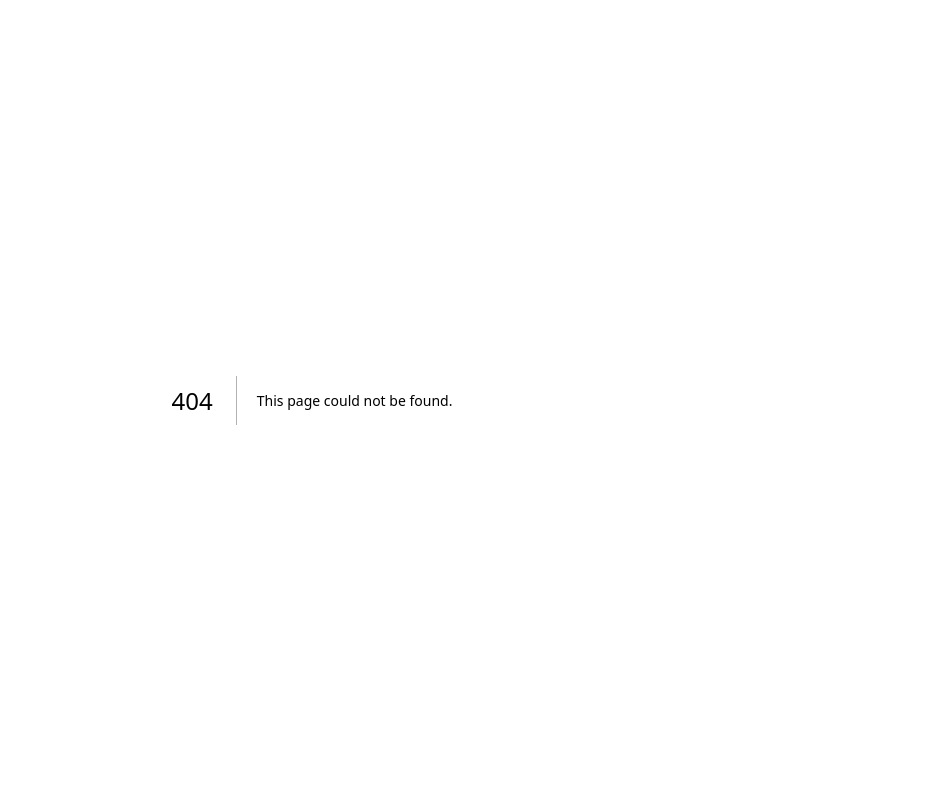
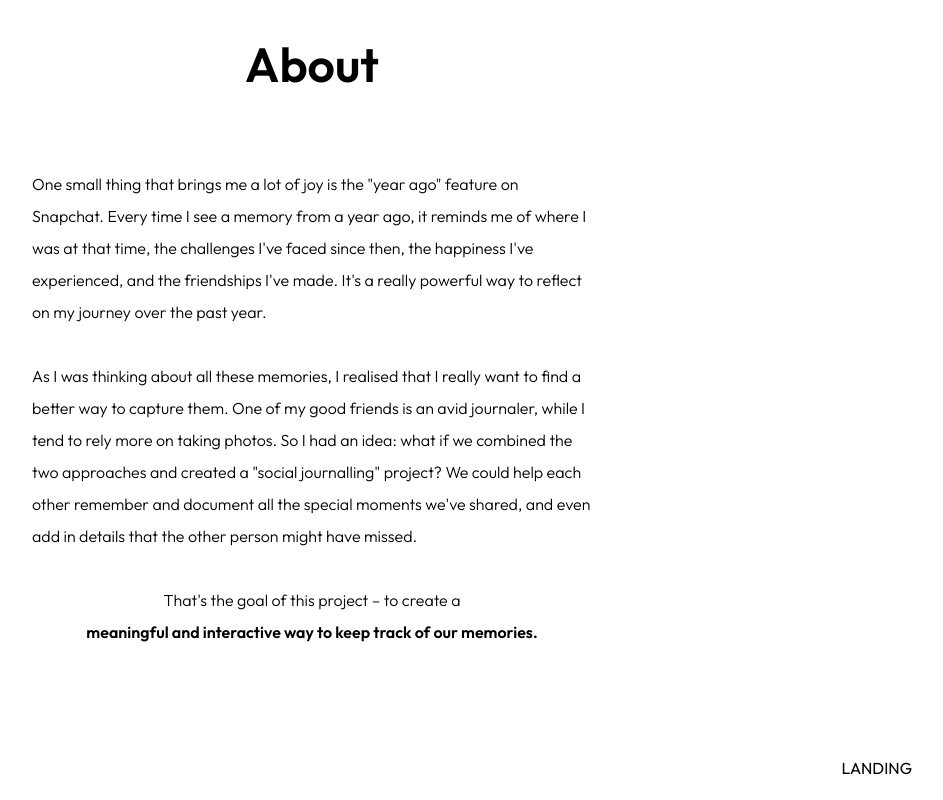
Before and after one commit to Ch3ngL0rd/memories, a Next.js app: page /about in a window 1280 px wide. Before the commit this address had no page. Shown: the whole page, without its empty margins (328-1271 px from the left). Built offline with nearby package versions, Linux system fonts and the light colour scheme.

Commit message:
Added about page and updated font

```diff
--- a/pages/_app.tsx
+++ b/pages/_app.tsx
@@ -14,7 +14,7 @@ export default function App({ Component, pageProps }: AppProps) {
       <style jsx global>
         {`
       :root {
-        --lora-font: ${outfit.style.fontFamily};
+        --outfit-font: ${outfit.style.fontFamily};
       }
     `}
       </style>
--- /dev/null
+++ b/pages/about.tsx
@@ -0,0 +1,34 @@
+import Link from "next/link";
+import React from "react";
+export default function About() {
+    return (
+        <div className="grid grid-cols-8 h-screen w-full font-primary">
+            <div className="md:col-span-2"></div>
+            <div className="col-span-8 md:col-span-4 flex justify-start flex-col h-screen align-center mx-10">
+                <h1 className="xl:text-5xl text-3xl text-center font-semibold my-10">About</h1>
+                <div className="leading-8 my-10 font-light">
+                    <p>One small thing that brings me a lot of joy is the "year ago" feature on Snapchat.
+                        Every time I see a memory from a year ago, it reminds me of where I was at that time,
+                        the challenges I've faced since then, the happiness I've experienced, and the friendships I've made.
+                        It's a really powerful way to reflect on my journey over the past year.
+                        <br /><br />
+                        As I was thinking about all these memories, I realised that I really want to find a better way to capture them.
+                        One of my good friends is an avid journaler, while I tend to rely more on taking photos.
+                        So I had an idea: what if we combined the two approaches and created a "social journalling" project?
+                        We could help each other remember and document all the special moments we've shared, and even
+                        add in details that the other person might have missed.
+                        <br /><br />
+                    </p>
+                    <div className="text-center">
+                        <p>That's the goal of this project – to create a<br/>
+                            <b className="font-semibold"> meaningful and interactive way to keep track of our memories.</b>
+                        </p>
+                    </div>
+                </div>
+            </div>
+            <footer className="fixed bottom-5 right-10 flex justify-end w-40">
+                <Link href={"/landing"}>LANDING</Link>
+            </footer>
+        </div >
+    )
+}
--- a/pages/landing.tsx
+++ b/pages/landing.tsx
@@ -41,7 +41,7 @@ export default function Landing() {
     }, [photoRefs])
 
     return (
-        <div className="grid grid-cols-10 h-screen overflow-hidden">
+        <div className="grid grid-cols-10 h-screen overflow-hidden font-primary">
             <div className="col-span-7 flex flex-row justify-center h-screen"
                 onMouseLeave={handleHoverExit}>
                 <div
@@ -114,8 +114,8 @@ export default function Landing() {
                 </div>
             </div >
             <footer className="absolute bottom-5 right-10 flex justify-between w-40">
-                <Link href={""}>Home</Link>
-                <Link href={""}>About</Link>
+                <Link href={"/landing"}>LANDING</Link>
+                <Link href={"/about"}>ABOUT</Link>
             </footer>
         </div >
     )
```
